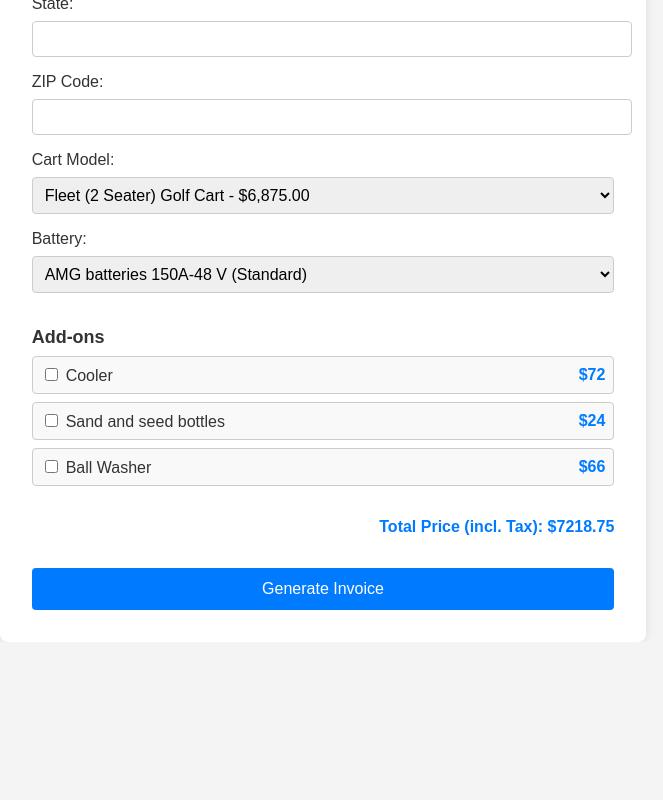
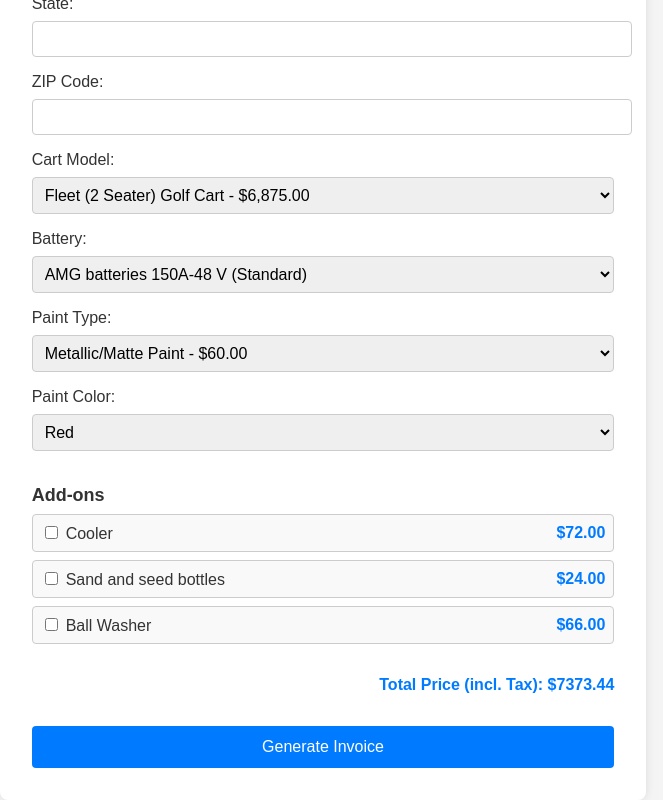
Before and after one commit to evcomfg/invoice, a React (Create React App) app: page / in a window 1280 px wide. Shown: the part 533-1333 px from the top of the page, without its empty margins (349-1012 px from the left). Before the commit the page ends 1175 px from the top, so only its background shows below. Built offline with nearby package versions, Linux system fonts and the light colour scheme.

Commit message:
Save commit

```diff
--- a/src/components/InvoiceForm.js
+++ b/src/components/InvoiceForm.js
@@ -2,6 +2,8 @@ import React, { useState, useEffect } from "react";
 import '../App.css'; // Ensure you have the App.css imported for styling
 
 function InvoiceForm() {
+  const TAX_RATE = 0.0725;
+
   const [formData, setFormData] = useState({
     customerName: "",
     address1: "",
@@ -13,11 +15,19 @@ function InvoiceForm() {
     basePrice: 6875,
     battery: "AMG batteries 150A-48 V (Standard)",
     battery_price: 0,
+    paint: "Metallic/Matte Paint", // Default paint type
+    paintColor: "",
+    paintPrice: 60, // Default price for Metallic/Matte Paint
     addOns: [],
-    totalPrice: 6875 * 1.05,
+    totalPrice: 6875 * (1 + TAX_RATE),
   });
 
   const [message, setMessage] = useState(""); // State to hold the response message
+  const [availableAddOns, setAvailableAddOns] = useState([]);
+  const [paintOptions, setPaintOptions] = useState({
+    "Metallic/Matte Paint": { price: 60, colors: ["Red", "Black", "White"] },
+    "Chameleon Paint": { price: 360, colors: ["Blue", "Green", "Purple"] },
+  });
 
   const initialAddOns = [
     { name: "Extra Speakers", price: 96 },
@@ -32,15 +42,13 @@ function InvoiceForm() {
     { name: "Running Boards", price: 108 },
     { name: "DOT Fold down Windshield & Lighted Tag Brkt", price: 108 },
     { name: "Subwoofer", price: 108 },
-    { name: "Metallic/Matte Painting", price: 60 },
     { name: "Seats with folding armrest per row", price: 120 },
     { name: "Welcome Light and Stainless steel plate", price: 156 },
     { name: "Carbon Fiber", price: 162 },
+    { name: "Trifold Seat", price: 480 },
+    { name: "Premium Wheels", price: 123.20 },
   ];
 
-  const [availableAddOns, setAvailableAddOns] = useState([]);
-
-  // Filter add-ons based on the default selected model when the component mounts
   useEffect(() => {
     if (formData.cartModel === "Fleet (2 Seater) Golf Cart") {
       setAvailableAddOns(
@@ -50,10 +58,25 @@ function InvoiceForm() {
           addOn.name === "Ball Washer"
         )
       );
+      // Restrict paint options for 2-seater cart
+      setPaintOptions({
+        "Metallic/Matte Paint": { price: 60, colors: ["Red", "Black", "White"] }
+      });
     } else {
       setAvailableAddOns(initialAddOns);
+      // Include all paint options for other models
+      setPaintOptions({
+        "Metallic/Matte Paint": { price: 60, colors: ["Red", "Black", "White"] },
+        "Chameleon Paint": { price: 360, colors: ["Blue", "Green", "Purple"] }
+      });
     }
   }, [formData.cartModel]);
+
+  const calculateTotalPrice = (basePrice, batteryPrice, addOns, paintPrice) => {
+    const subtotal = basePrice + batteryPrice + addOns.reduce((acc, addOn) => acc + addOn.price, 0) + paintPrice;
+    const taxAmount = subtotal * TAX_RATE;
+    return subtotal + taxAmount;
+  };
 
   const handleModelChange = (e) => {
     const selectedModel = e.target.value;
@@ -79,23 +102,17 @@ function InvoiceForm() {
         basePrice = 6875;
     }
 
-    let updatedAddOns;
-    if (selectedModel === "Fleet (2 Seater) Golf Cart") {
-      updatedAddOns = initialAddOns.filter(addOn =>
-        addOn.name === "Cooler" ||
-        addOn.name === "Sand and seed bottles" ||
-        addOn.name === "Ball Washer"
-      );
-    } else {
-      updatedAddOns = initialAddOns.map((addOn) =>
-        addOn.name === "Carbon Fiber"
-          ? { ...addOn, price: selectedModel.includes("4+2") ? 180 : 162 }
-          : addOn
-      );
+    let updatedAddOns = initialAddOns.map((addOn) => {
+      if (addOn.name === "Carbon Fiber") {
+        return {
+          ...addOn,
+          price: selectedModel.includes("4+2") ? 180 : 162,
+        };
       }
+      return addOn;
+    });
 
-    // Calculate total price with tax
-    const totalPrice = basePrice * 1.05;
+    const totalPrice = calculateTotalPrice(basePrice, formData.battery_price, [], formData.paintPrice);
 
     // Reset the formData's addOns array to an empty array (no add-ons selected)
     setFormData({
@@ -104,6 +121,9 @@ function InvoiceForm() {
       basePrice: basePrice,
       addOns: [], // Reset addOns to empty array
       totalPrice: totalPrice, // Update totalPrice to include tax
+      paint: selectedModel === "Fleet (2 Seater) Golf Cart" ? "Metallic/Matte Paint" : formData.paint,
+      paintColor: "",
+      paintPrice: selectedModel === "Fleet (2 Seater) Golf Cart" ? paintOptions["Metallic/Matte Paint"].price : formData.paintPrice,
     });
 
     // Update the availableAddOns state to reflect updated options
@@ -120,9 +140,7 @@ function InvoiceForm() {
       batteryPrice = 1320;
     }
 
-    const subtotal = formData.basePrice + batteryPrice + formData.addOns.reduce((acc, addOn) => acc + addOn.price, 0);
-    const taxAmount = subtotal * 0.05;
-    const totalPrice = subtotal + taxAmount;
+    const totalPrice = calculateTotalPrice(formData.basePrice, batteryPrice, formData.addOns, formData.paintPrice);
 
     setFormData({
       ...formData,
@@ -142,13 +160,37 @@ function InvoiceForm() {
       newAddOns = newAddOns.filter((addOn) => addOn.name !== addOnName);
     }
 
-    const subtotal = formData.basePrice + newAddOns.reduce((acc, addOn) => acc + addOn.price, 0) + (formData.battery === "Lithium 48V 5KW 105AH" ? 720 : formData.battery === "Lithium 72V 6.3 KW 105AH" ? 1320 : 0);
-    const taxAmount = subtotal * 0.05;
-    const totalPrice = subtotal + taxAmount;
+    const totalPrice = calculateTotalPrice(formData.basePrice, formData.battery_price, newAddOns, formData.paintPrice);
 
     setFormData({
       ...formData,
       addOns: newAddOns,
+      totalPrice: totalPrice,
+    });
+  };
+
+  const handlePaintChange = (e) => {
+    const selectedPaint = e.target.value;
+    const paintPrice = paintOptions[selectedPaint].price;
+
+    const totalPrice = calculateTotalPrice(formData.basePrice, formData.battery_price, formData.addOns, paintPrice);
+
+    setFormData({
+      ...formData,
+      paint: selectedPaint,
+      paintPrice: paintPrice,
+      paintColor: "",
+      totalPrice: totalPrice,
+    });
+  };
+
+  const handlePaintColorChange = (e) => {
+    const selectedColor = e.target.value;
+    const totalPrice = calculateTotalPrice(formData.basePrice, formData.battery_price, formData.addOns, formData.paintPrice);
+
+    setFormData({
+      ...formData,
+      paintColor: selectedColor,
       totalPrice: totalPrice,
     });
   };
@@ -249,6 +291,26 @@ function InvoiceForm() {
           <option value="Lithium 72V 6.3 KW 105AH">Lithium 72V 6.3 KW 105AH - $1,320.00</option>
         </select>
       </label>
+      <label>
+        Paint Type:
+        <select name="paint" onChange={handlePaintChange} value={formData.paint}>
+          {Object.keys(paintOptions).map((paintType) => (
+            <option key={paintType} value={paintType}>
+              {paintType} - ${paintOptions[paintType].price.toFixed(2)}
+            </option>
+          ))}
+        </select>
+      </label>
+      {formData.paint && (
+        <label>
+          Paint Color:
+          <select name="paintColor" onChange={handlePaintColorChange} value={formData.paintColor}>
+            {paintOptions[formData.paint].colors.map((color, index) => (
+              <option key={index} value={color}>{color}</option>
+            ))}
+          </select>
+        </label>
+      )}
       <div>
         <h3>Add-ons</h3>
         <div className="addons">
@@ -261,7 +323,7 @@ function InvoiceForm() {
                 />
                 {addOn.name}
               </label>
-              <span>${addOn.price}</span>
+              <span>${addOn.price.toFixed(2)}</span>
             </div>
           ))}
         </div>
```
Lines whose indentation alone changed are shown as unchanged.
